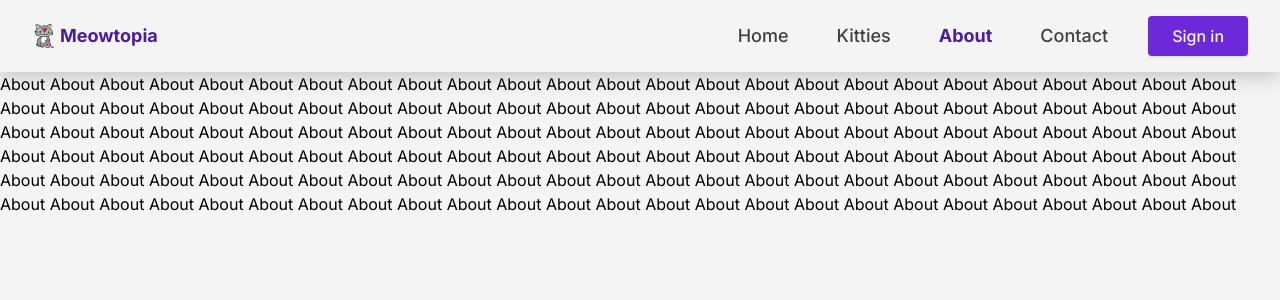
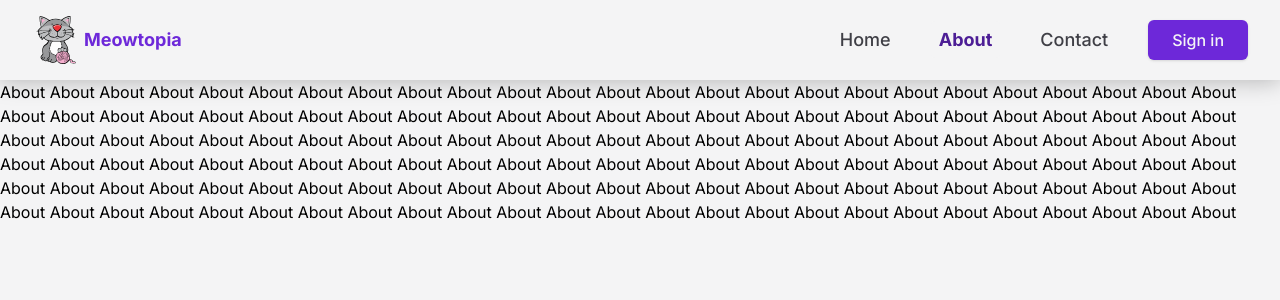
Before and after one commit to mejrimo/meowtopia, a React (Vite) app in the folder client/: page /about in a window 1280 px wide. Shown: the top 300 px of the page. Built offline with nearby package versions, Linux system fonts and the light colour scheme.

Commit message:
login/logout function, dropdown menu, reusable components added

```diff
--- a/client/src/components/Navbar.jsx
+++ b/client/src/components/Navbar.jsx
@@ -1,9 +1,14 @@
+import catLogo from '/cat_with_yarn.svg';
+
 import { useState } from 'react';
 import { Dialog } from '@headlessui/react';
 import { Link, useLocation } from 'react-router-dom';
-import { useSelector } from 'react-redux';
+import { useDispatch, useSelector } from 'react-redux';
 
-import catLogo from '/cat_with_yarn.svg';
+import { useLogoutMutation } from '../slices/usersApiSlice';
+import { removeCredentials } from '../slices/authSlice';
+import DropdownMenu from './DropdownMenu';
+import Button from './Button';
 
 const Navbar = () => {
 	const { userInfo } = useSelector((state) => state.auth);
@@ -24,15 +29,32 @@ const Navbar = () => {
 		setIsMenuOpen(false);
 	};
 
+	const dispatch = useDispatch();
+
+	const [logoutApiCall] = useLogoutMutation();
+
+	const logoutHandler = async () => {
+		try {
+			await logoutApiCall().unwrap();
+			dispatch(removeCredentials());
+		} catch (err) {
+			console.log(err);
+		}
+	};
+
 	return (
 		<>
 			<header className="sticky top-0 z-50  shadow-[0_2px_21px_0_rgba(0,0,0,0.25)] bg-zinc-100">
 				<nav className="flex items-center justify-between p-4 md:px-6 lg:px-8">
 					<Link
 						to="/"
-						className="flex items-center gap-1 text-lg font-bold text-violet-900"
+						className="flex items-center gap-1 text-lg font-bold text-violet-700"
 					>
-						<img src={catLogo} alt="Cat with yarn" className="w-6 h-6" />
+						<img
+							src={catLogo}
+							alt="Cat with yarn"
+							className="w-6 h-6 md:w-9 md:h-9 lg:w-12 lg:h-12"
+						/>
 						Meowtopia
 					</Link>
 
@@ -70,16 +92,6 @@ const Navbar = () => {
 							</li>
 							<li>
 								<Link
-									to="/kitties"
-									className={
-										location.pathname === '/kitties' ? active : inactive
-									}
-								>
-									Kitties
-								</Link>
-							</li>
-							<li>
-								<Link
 									to="/about"
 									className={location.pathname === '/about' ? active : inactive}
 								>
@@ -98,16 +110,16 @@ const Navbar = () => {
 							</li>
 						</ul>
 						{userInfo ? (
-							<button>{userInfo.name}</button>
+							<DropdownMenu userName={userInfo.name} />
 						) : (
 							<Link to="/login" className="ms-8">
-								<button className="px-6 py-2 font-medium rounded shadow bg-violet-700 text-zinc-100 hover:bg-violet-900 active:bg-violet-500">
-									Sign in
-								</button>
+								<Button>Sign in</Button>
 							</Link>
 						)}
 					</div>
 				</nav>
+
+				{/* DESKTOP LAYOUT */}
 
 				<Dialog
 					as="div"
@@ -120,7 +132,7 @@ const Navbar = () => {
 						<div className="flex items-center justify-between">
 							<Link
 								to="/"
-								className="flex items-center gap-1 text-lg font-bold text-violet-900"
+								className="flex items-center gap-1 text-lg font-bold text-violet-700"
 							>
 								<img src={catLogo} alt="Cat with yarn" className="w-6 h-6" />
 								Meowtopia
@@ -165,16 +177,6 @@ const Navbar = () => {
 									</li>
 									<li>
 										<Link
-											to="/kitties"
-											className={
-												location.pathname === '/kitties' ? active : inactive
-											}
-										>
-											Kitties
-										</Link>
-									</li>
-									<li>
-										<Link
 											to="/about"
 											className={
 												location.pathname === '/about' ? active : inactive
@@ -194,13 +196,50 @@ const Navbar = () => {
 										</Link>
 									</li>
 								</ul>
-								<div className="py-4">
-									<Link to="/login">
-										<button className="w-full px-6 py-2 font-medium rounded shadow bg-violet-700 text-zinc-100 hover:bg-violet-900 active:bg-violet-500">
-											Sign in
-										</button>
-									</Link>
-								</div>
+
+								{userInfo ? (
+									<div className="py-4">
+										<ul className="space-y-4">
+											<li>
+												<Link
+													to="/profile"
+													className={
+														location.pathname === '/profile' ? active : inactive
+													}
+												>
+													Profile
+												</Link>
+											</li>
+											<li>
+												<Link
+													to="/profile/favorites"
+													className={
+														location.pathname === '/profile/favorites'
+															? active
+															: inactive
+													}
+												>
+													Favorites
+												</Link>
+											</li>
+											<li>
+												<Link
+													to="/"
+													onClick={logoutHandler}
+													className="p-2 text-lg font-medium text-zinc-700 hover:text-violet-700 active:font-bold active:text-violet-900"
+												>
+													Logout
+												</Link>
+											</li>
+										</ul>
+									</div>
+								) : (
+									<div className="py-4">
+										<Link to="/login">
+											<Button className="w-full">Sign in</Button>
+										</Link>
+									</div>
+								)}
 							</div>
 						</div>
 					</Dialog.Panel>
```
